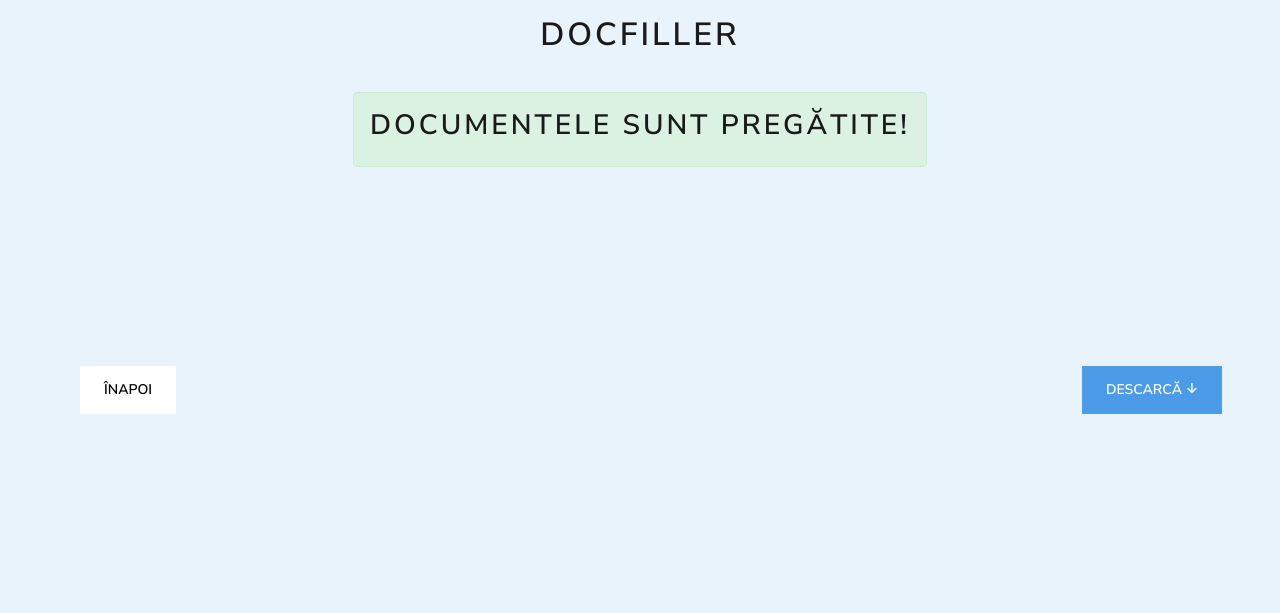
After one commit to andrei8888/DocFillerWeb, a Flask app: page /down in a window 1280 px wide. The commit adds this page. Shown: the top 613 px of the page. Run offline with Flask 2, Linux system fonts and the light colour scheme; some libraries are stand-ins or nearby versions.

Commit message:
Basic workflow completed

```diff
--- a/fetch_docs.py
+++ b/fetch_docs.py
@@ -4,6 +4,7 @@
 
 from docx import Document
 
+import informations
 
 DOCS_PATH = "static/docs/"
 DOCS_TEMPLATES_PATH = DOCS_PATH + "doc_templates/"
@@ -15,7 +16,7 @@
 def fetch_titles_and_number():
     list_docs = [os.path.splitext(filename)[0] for filename in os.listdir(DOCS_PATH) if
                  os.path.isfile(os.path.join(DOCS_PATH, filename))]
-    #print(list_docs)
+    # print(list_docs)
     return list_docs, len(list_docs)
 
 
@@ -48,30 +49,23 @@
 
 
 def manage_doc_and_save(doc_name, infos):
-    # os.remove()
     curr_doc = Document(DOCS_PATH + "/doc_templates/" + doc_name)
     replace_with_infos(curr_doc, infos)
     curr_doc.save(DOCS_UPLOAD_PATH + doc_name)
-
-
-infosr = {
-    "nume": "Bulai",
-    "prenume": "Prenume",
-    "cetatenie": "",
-    "domiciliu": "",
-    "emis": "",
-    "seria": "VS",
-    "nr": "810199",
-    "cnp": "1990223375492",
-    "sex": "",
-    "dataNastere": "",
-    "dataEliberare": ""
-}
-manage_doc_and_save(r"Cerere pentru eliberarea certificatului de cazier judiciar pentru persoana fizică.docx", infosr)
 
 
 def make_zip():
     shutil.make_archive(FINAL_ZIP_NAME, 'zip', DOCS_UPLOAD_PATH)
     shutil.move(FINAL_ZIP_NAME_EXT, DOCS_UPLOAD_PATH + FINAL_ZIP_NAME_EXT)
 
-make_zip()
+
+def clean_docs_completed():
+    for f in os.listdir(DOCS_UPLOAD_PATH):
+        os.remove(os.path.join(DOCS_UPLOAD_PATH, f))
+
+
+def manage_documents(docs):
+    for doc_title in docs.values():
+        manage_doc_and_save(doc_title + ".docx", informations.person_informations)
+
+    make_zip()
--- a/main.py
+++ b/main.py
@@ -1,5 +1,6 @@
 import os
-from flask import Flask, render_template, request
+from flask import Flask, render_template, request, url_for
+from werkzeug.utils import redirect
 
 import fetch_docs
 import informations
@@ -20,6 +21,11 @@
 def doc():
     docs, docs_number = fetch_docs.fetch_titles_and_number()
     return render_template('doc.html', len=docs_number, docs=docs)
+
+
+@app.route('/down')
+def down():
+    return render_template('down.html')
 
 
 UPLOAD_FOLDER = 'static/uploads'
@@ -50,5 +56,13 @@
     return render_template('home.html')
 
 
+@app.route('/doc/next', methods=['POST'])
+def prepare_docs():
+    fetch_docs.clean_docs_completed()
+    docs = request.get_json()
+    fetch_docs.manage_documents(docs)
+    return redirect(url_for("down"))
+
+
 if __name__ == '__main__':
     app.run(debug=True)
--- a/scan_for_infos.py
+++ b/scan_for_infos.py
@@ -88,7 +88,7 @@
             person_informations["locNastere"] = text_as_array[index+1].strip()
             continue
         if similar(line, SIM_domiciliu) > 0.7:
-            person_informations["domiciliu"] = text_as_array[index+1].strip() + "\\n" + text_as_array[index+2].strip()
+            person_informations["domiciliu"] = text_as_array[index+1].strip() + '\n' + text_as_array[index+2].strip()
             continue
         if similar(line, SIM_emis_line) > 0.5:
             if PAT_dataEliberare.search(text_as_array[index+1]):
--- a/static/buttonsHome.js
+++ b/static/buttonsHome.js
@@ -102,8 +102,6 @@
     e.preventDefault();
     showPhoto();
     updateProgressBar();
-
-    //const jsonData= require('uploads/saved_infos/infos.json');
     sleep(1500);
     var jqxhr = $.getJSON( 'static/uploads/saved_infos/infos.json', function(infos) {
         setInfos(infos);
--- a/static/styles/grid.css
+++ b/static/styles/grid.css
@@ -66,3 +66,16 @@
   -ms-transition: none !important;
   transition: none !important;
 }
+
+.parent_down {
+    display: grid;
+    grid-template-columns: repeat(5, 1fr);
+    grid-template-rows: repeat(5, 1fr);
+    grid-column-gap: 0px;
+    grid-row-gap: 0px;
+}
+
+.div1_down { grid-area: 1 / 1 / 2 / 6; margin: auto; text-align: center; }
+.div2_down { grid-area: 2 / 1 / 3 / 6; }
+.div3_down { grid-area: 5 / 1 / 6 / 2; }
+.div4_down { grid-area: 5 / 5 / 6 / 6; }
--- /dev/null
+++ b/templates/down.html
@@ -0,0 +1,33 @@
+<!DOCTYPE html>
+<html lang="ro">
+<head>
+    <meta charset="UTF-8">
+    <title>DocFiller</title>
+    <link rel="stylesheet" type="text/css" href="{{ url_for('static',filename='styles/grid.css') }}">
+    <link href="https://cdn.jsdelivr.net/npm/bootstrap@5.1.3/dist/css/bootstrap.min.css" rel="stylesheet" integrity="sha384-1BmE4kWBq78iYhFldvKuhfTAU6auU8tT94WrHftjDbrCEXSU1oBoqyl2QvZ6jIW3" crossorigin="anonymous">
+    <link rel="stylesheet" type="text/css" href="{{ url_for('static',filename='styles/bootstrap_lux.css') }}">
+</head>
+<body style="background-color:#e8f3fc;">
+    <div class="parent_home">
+        <div class="div1_down my-3">
+            <h1>DocFiller</h1>
+        </div>
+        <div class="div2_down mx-auto" id="infoHome">
+            <div class="alert alert-success" >
+                <h2>Documentele sunt pregătite!</h2>
+            </div>
+        </div>
+
+        <div class="div3_down mx-auto">
+            <a href="{{ url_for('doc') }}"><button type="button" class="btn btn-light">Înapoi</button></a>
+        </div>
+        <div class="div4_down mx-auto">
+            <a href="static/uploads/docs_completed/Documente_completate.zip">
+                <button type="button" class="btn btn-primary">Descarcă &#8595;</button>
+            </a>
+        </div>
+    </div>
+    <script src="https://code.jquery.com/jquery-3.5.1.js" integrity="sha256-QWo7LDvxbWT2tbbQ97B53yJnYU3WhH/C8ycbRAkjPDc=" crossorigin="anonymous"></script>
+    <script src="https://ajax.googleapis.com/ajax/libs/jquery/3.5.1/jquery.min.js"></script>
+</body>
+</html>
```
Also changed, not shown: static/documents.js (+24 -0 lines), templates/doc.html (+6 -10 lines), 3 other files.
